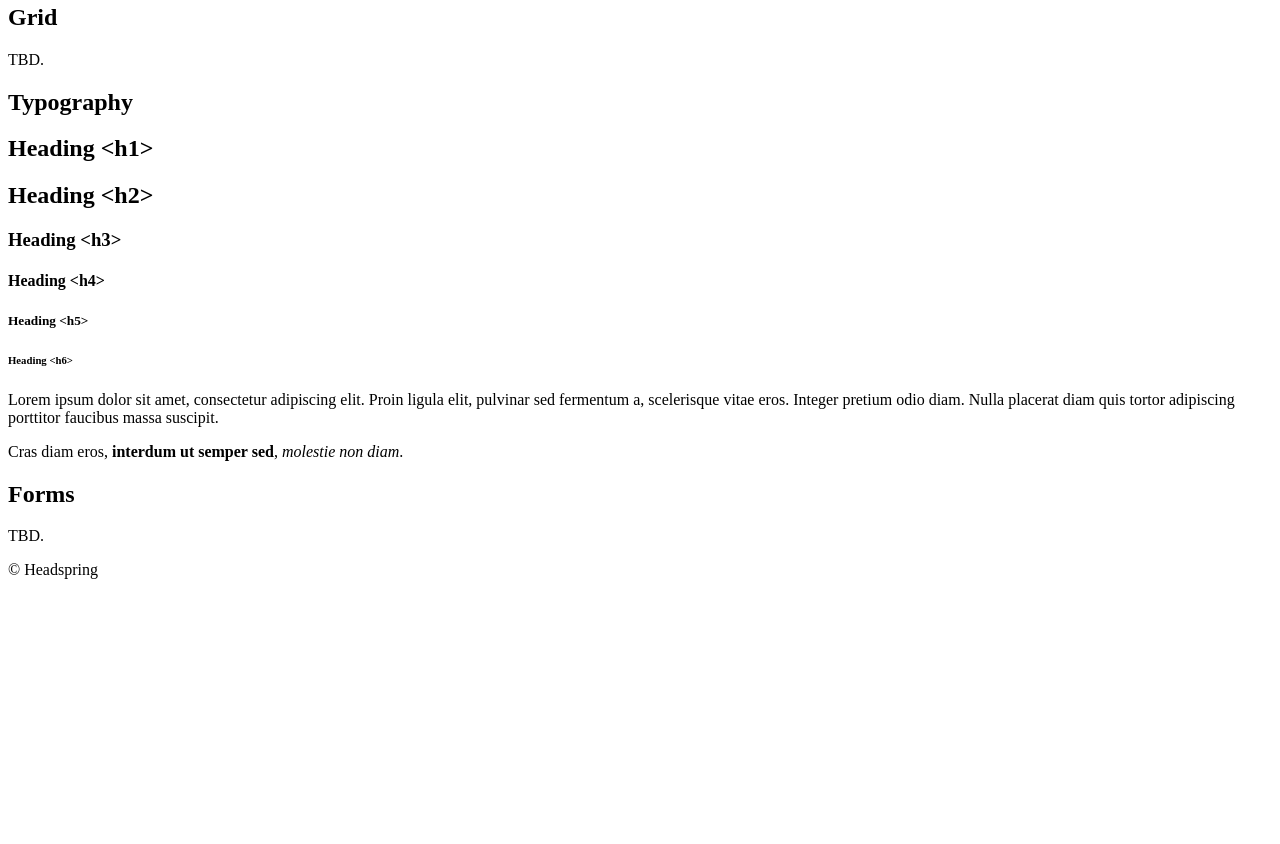
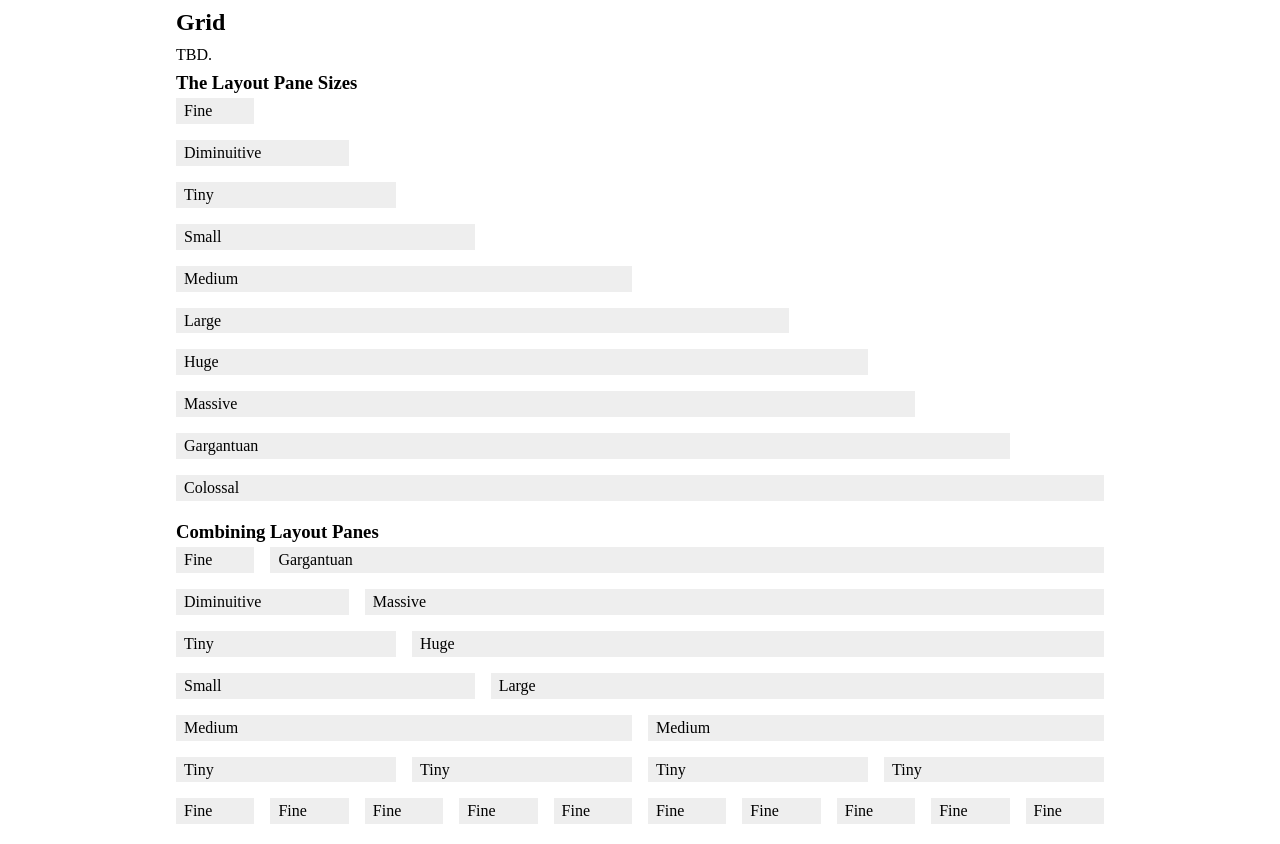
Before and after one commit to HeadspringLabs/Tributary, a plain HTML site: page index.html in a window 1280 px wide. Shown: the part 197-1041 px from the top of the page. Before the commit the page ends 800 px from the top, so only its background shows below. Drawn offline with Linux system fonts and the light colour scheme.

Commit message:
add grid structural styles

```diff
--- /dev/null
+++ b/css/panes.css
@@ -0,0 +1,46 @@
+* {
+   border: 0;
+   box-sizing: border-box;
+   -moz-box-sizing: border-box;
+   margin: 0;
+   padding: 0;
+}
+
+body {
+   line-height: 1.618;
+}
+
+.group {
+   display: block;
+   margin: 0 auto;
+   padding: 16px 0 0 16px;
+   overflow: hidden;
+   width: 960px;
+}
+
+.row {
+   display: block;
+   overflow: hidden;
+}
+
+.pane {
+   display: block;
+   float: left;
+   padding: 0 16px 0 0;
+   margin: 0 0 16px;
+}
+   .pane div {
+      background: #eee;
+      padding: 0 8px;
+   }
+
+.fine        { width: 10%; }
+.diminuitive { width: 20%; }
+.tiny        { width: 25%; }
+.small       { width: 33.333%; }
+.medium      { width: 50%; }
+.large       { width: 66.666%; }
+.huge        { width: 75%; }
+.massive     { width: 80%; }
+.gargantuan  { width: 90%; }
+.colossal    { width: 100%; }
--- a/index.html
+++ b/index.html
@@ -4,11 +4,12 @@
 
 <head>
    <title>Headspring Tributary</title>
+   <link rel="stylesheet" href="css/panes.css">
 </head>
 
 <body>
 
-   <header>
+   <header class="group">
       <h1><a id="top">Headspring Tributary</a></h1>
       <h2>Contents</h2>
       <ol>
@@ -18,12 +19,66 @@
       </ol>
    </header>
 
-   <section>
+   <section class="group">
       <h2 id="grid">Grid</h2>
       <p>TBD.</p>
+      <h3>The Layout Pane Sizes</h3>
+      <ol>
+         <li class="row"><div class="pane fine"><div>Fine</div></div></li>
+         <li class="row"><div class="pane diminuitive"><div>Diminuitive</div></div></li>
+         <li class="row"><div class="pane tiny"><div>Tiny</div></div></li>
+         <li class="row"><div class="pane small"><div>Small</div></div></li>
+         <li class="row"><div class="pane medium"><div>Medium</div></div></li>
+         <li class="row"><div class="pane large"><div>Large</div></div></li>
+         <li class="row"><div class="pane huge"><div>Huge</div></div></li>
+         <li class="row"><div class="pane massive"><div>Massive</div></div></li>
+         <li class="row"><div class="pane gargantuan"><div>Gargantuan</div></div></li>
+         <li class="row"><div class="pane colossal"><div>Colossal</div></div></li>
+      </ol>
+
+      <h3>Combining Layout Panes</h3>
+      <div class="row">
+         <div class="pane fine"><div>Fine</div></div>
+         <div class="pane gargantuan"><div>Gargantuan</div></div>
+      </div>
+      <div class="row">
+         <div class="pane diminuitive"><div>Diminuitive</div></div>
+         <div class="pane massive"><div>Massive</div></div>
+      </div>
+      <div class="row">
+         <div class="pane tiny"><div>Tiny</div></div>
+         <div class="pane huge"><div>Huge</div></div>
+      </div>
+      <div class="row">
+         <div class="pane small"><div>Small</div></div>
+         <div class="pane large"><div>Large</div></div>
+      </div>
+      <div class="row">
+         <div class="pane medium"><div>Medium</div></div>
+         <div class="pane medium"><div>Medium</div></div>
+      </div>
+      <div class="row">
+         <div class="pane tiny"><div>Tiny</div></div>
+         <div class="pane tiny"><div>Tiny</div></div>
+         <div class="pane tiny"><div>Tiny</div></div>
+         <div class="pane tiny"><div>Tiny</div></div>
+      </div>
+      <div class="row">
+         <div class="pane fine"><div>Fine</div></div>
+         <div class="pane fine"><div>Fine</div></div>
+         <div class="pane fine"><div>Fine</div></div>
+         <div class="pane fine"><div>Fine</div></div>
+         <div class="pane fine"><div>Fine</div></div>
+         <div class="pane fine"><div>Fine</div></div>
+         <div class="pane fine"><div>Fine</div></div>
+         <div class="pane fine"><div>Fine</div></div>
+         <div class="pane fine"><div>Fine</div></div>
+         <div class="pane fine"><div>Fine</div></div>
+      </div>
+
    </section>
 
-   <section>
+   <section class="group">
       <h2 id="typography">Typography</h2>
       <h1>Heading &lt;h1&gt;</h1>
       <h2>Heading &lt;h2&gt;</h2>
@@ -35,12 +90,12 @@
       <p>Cras diam eros, <strong>interdum ut semper sed</strong>, <em>molestie non diam</em>.</p>
    </section>
 
-   <section>
+   <section class="group">
       <h2 id="forms">Forms</h2>
       <p>TBD.</p>
    </section>
 
-   <footer>
+   <footer class="group">
       <p>&copy; Headspring</p>
    </footer>
 
```
Also changed, not shown: 1 other file.
